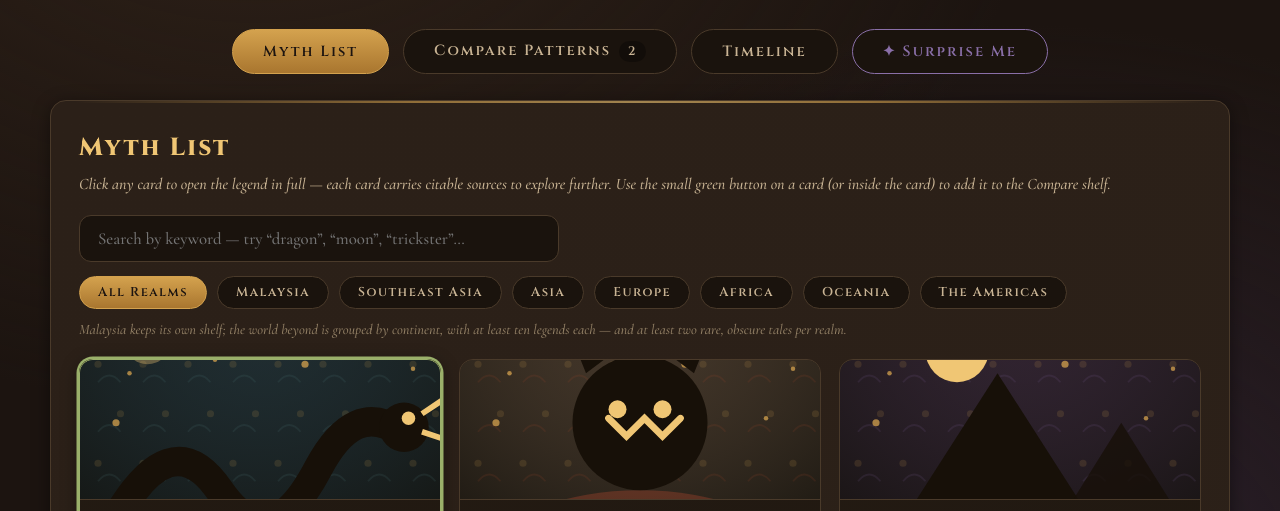
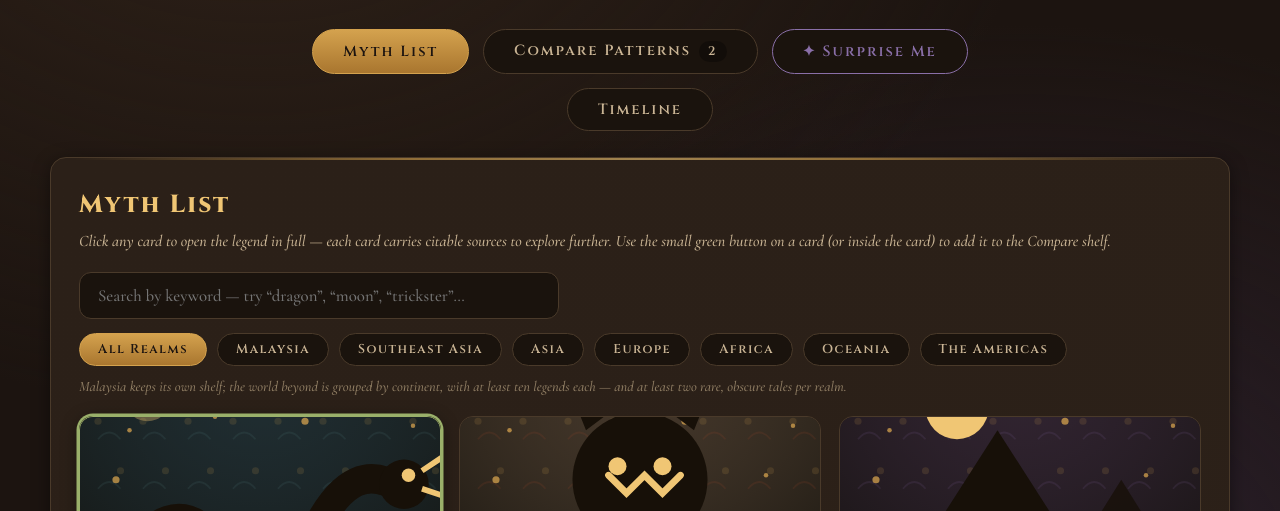
Before and after one commit to zlanu/mythbridge, a plain HTML site: page index.html in a window 1280 px wide. Shown: the part 210-721 px from the top of the page. Drawn offline with nearby package versions, Linux system fonts and the light colour scheme.

Commit message:
Move Timeline tab to its own row below the main nav

```diff
--- a/index.html
+++ b/index.html
@@ -36,6 +36,7 @@
   }
   header p { margin: 10px auto 0; max-width: 640px; color: var(--ink-soft); font-style: italic; font-size: 1.08rem; }
   nav { display: flex; justify-content: center; gap: 14px; margin: 22px 0 26px; flex-wrap: wrap; }
+  nav.nav-row2 { margin: -12px 0 26px; }
   .nav-tab {
     font-family: "Cinzel", Georgia, serif; font-size: 0.92rem; font-weight: 600; letter-spacing: 2px;
     padding: 11px 30px; border-radius: 999px; border: 1.5px solid var(--line);
@@ -283,8 +284,11 @@
 <nav>
   <button class="nav-tab active" id="tab-list">Myth List</button>
   <button class="nav-tab" id="tab-compare">Compare Patterns<span class="pick-counter" id="pick-count">0</span></button>
+  <button class="nav-tab random-tab" id="tab-random" title="Open a random legend's card">✦ Surprise Me</button>
+</nav>
+
+<nav class="nav-row2">
   <button class="nav-tab" id="tab-timeline">Timeline</button>
-  <button class="nav-tab random-tab" id="tab-random" title="Open a random legend's card">✦ Surprise Me</button>
 </nav>
 
 <main>
```
